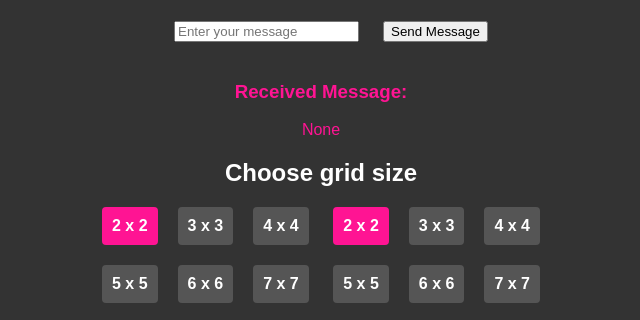
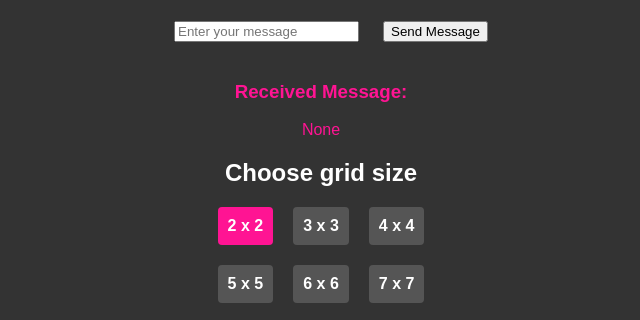
Before and after one commit to Swiftaff/clicky_grid, a website: page src/index.html in a window 1280 px wide. Shown: the part 79-399 px from the top of the page, without its empty margins (319-959 px from the left). Drawn offline with Linux system fonts and the light colour scheme.

Commit message:
silly reset_game working

```diff
--- a/src/game.js
+++ b/src/game.js
@@ -1,22 +1,9 @@
 const gridContainer = document.getElementById("grid");
 const grid = document.getElementById("grid");
-const grid_buttons = {};
 const size_row_1 = document.getElementById("size_row_1");
 const size_row_2 = document.getElementById("size_row_2");
 let grid_min = 2;
 let grid_max = 7;
-for (let size = grid_min; size <= grid_max; size++) {
-  const btn = document.createElement("style");
-  grid_buttons[`grid${size}`] = document.createElement("div");
-  grid_buttons[`grid${size}`].id = `grid${size}`;
-  grid_buttons[`grid${size}`].textContent = `${size} x ${size}`;
-  grid_buttons[`grid${size}`].addEventListener("click", () => reset_game(size));
-  if (size <= grid_min + (grid_max - grid_min) / 2) {
-    size_row_1.appendChild(grid_buttons[`grid${size}`]);
-  } else {
-    size_row_2.appendChild(grid_buttons[`grid${size}`]);
-  }
-}
 const restart_button = document.getElementById("restart");
 const grid_size = document.getElementById("grid_size");
 const winner_el = document.getElementById("winner");
@@ -77,10 +64,6 @@ function start() {
 function resize_grid(selected_size) {
   //console.log("resize_grid");
   gridCount = selected_size;
-  for (let size = grid_min; size <= grid_max; size++) {
-    grid_buttons[`grid${size}`].className = "";
-  }
-  grid_buttons[`grid${selected_size}`].className = "highlight";
 }
 
 function init_edge_and_box_data() {
--- a/src/index.html
+++ b/src/index.html
@@ -30,10 +30,10 @@
         <div id="grid_size">
             <h2>Choose grid size</h2>
             <div id="size_row_1">
-                <template component="testy2"><div onclick="app.store.set('size',$item)">$item x $item</div></template>
+                <template component="testy2"><div onclick="app.store.set('size',$item); reset_game($item);">$item x $item</div></template>
             </div>
             <div id="size_row_2">
-                <template component="testy3"><div onclick="app.store.set('size',$item)">$item x $item</div></template>
+                <template component="testy3"><div onclick="app.store.set('size',$item); reset_game($item);">$item x $item</div></template>
             </div>
         </div>
         <div id="play">Play!</div>
```
